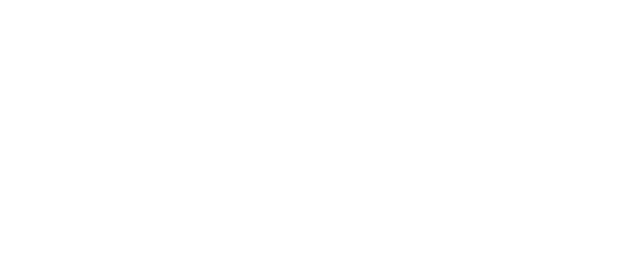
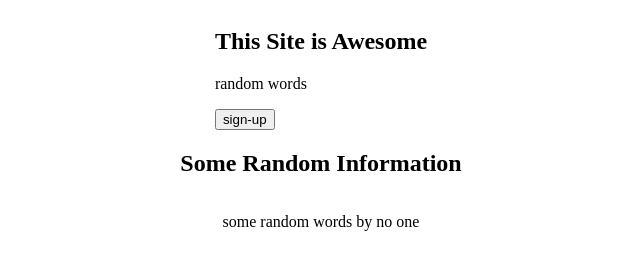
Before and after one commit to josueNdeko12/landingPage, a plain HTML site: page index.html in a window 1280 px wide. Shown: the whole page, without its empty margins (319-959 px from the left). Drawn offline with Linux system fonts and the light colour scheme.

Commit message:
Adds multiple classes and sets up flex box
Adds classes that will be used to divide the webpage and declare them as a flex box when appropriate.

```diff
--- a/index.html
+++ b/index.html
@@ -4,8 +4,39 @@
     <meta charset="UTF-8">
     <meta name="viewport" content="width=device-width, initial-scale=1.0">
     <title>Home</title>
+    <link rel="stylesheet" href="style.css">
 </head>
 <body>
+    <div class="header">
 
+    </div>
+
+    <div class="overview">
+        <div class="text">
+            <h2> This Site is Awesome</h2>
+            <p> random words </p>
+            <button> sign-up</button>
+        </div>
+        <!-- inset an image here within overview -->
+    </div>
+
+    <div class="info">
+        <h2> Some Random Information </h2>
+        <div class="boxes">
+
+        </div>
+    </div>
+
+    <div class="quote">
+        <p>some random words by no one</p>
+    </div>
+
+    <div class="call-to-action">
+
+    </div>
+
+    <div class="footer">
+
+    </div>
 </body>
 </html>
--- a/style.css
+++ b/style.css
@@ -0,0 +1,14 @@
+body {
+    display: flex;
+    flex-direction: column;
+}
+
+.quote {
+    text-align: center;
+}
+
+.overview,
+.info {
+    display: flex;
+    justify-content: center;
+}
```
